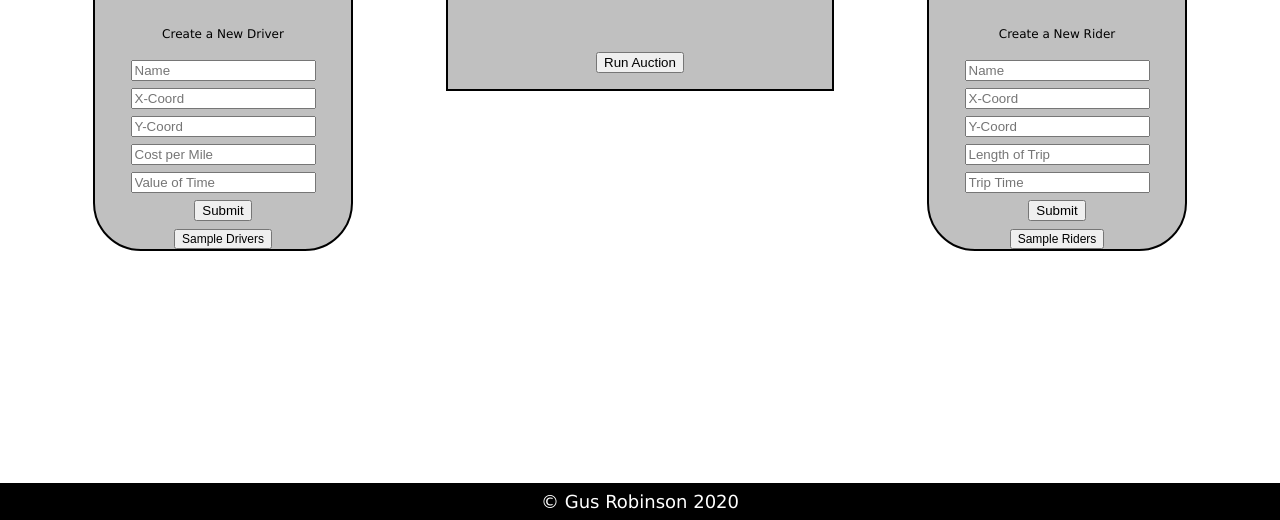
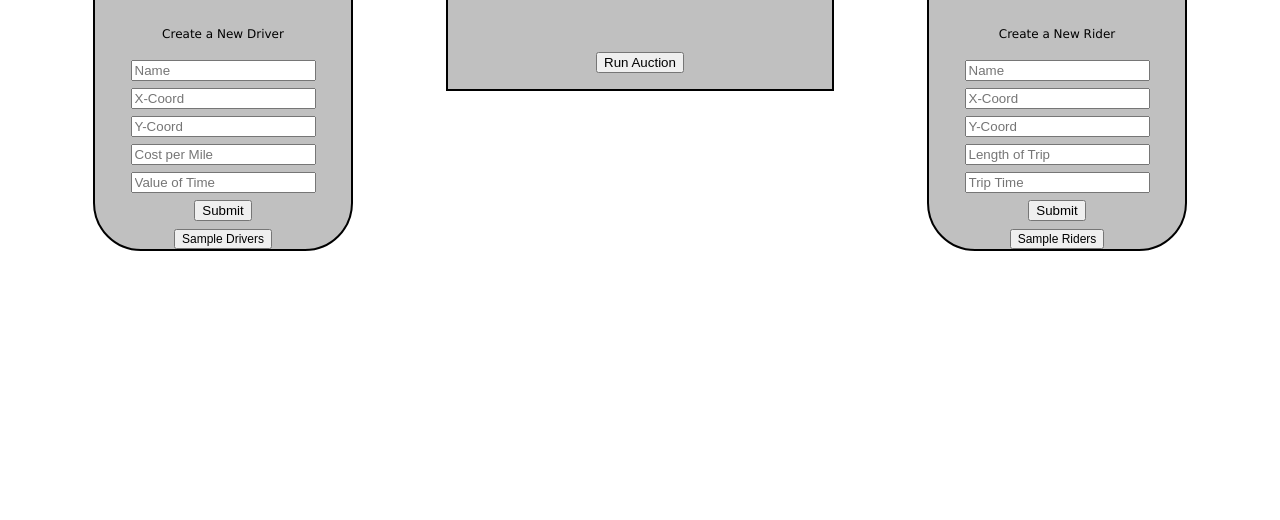
Before and after one commit to thibautdescartes/twuberauction, a plain HTML site: page index.html in a window 1280 px wide. Shown: the part 280-800 px from the top of the page. Drawn offline with Linux system fonts and the light colour scheme.

Commit message:
Update index.html

```diff
--- a/index.html
+++ b/index.html
@@ -61,9 +61,6 @@
             </div>
 
         </div>
-        <footer>
-            &copy; Gus Robinson 2020
-        </footer>
         <script src="app.js"></script>
     </body>
 </html>
```
